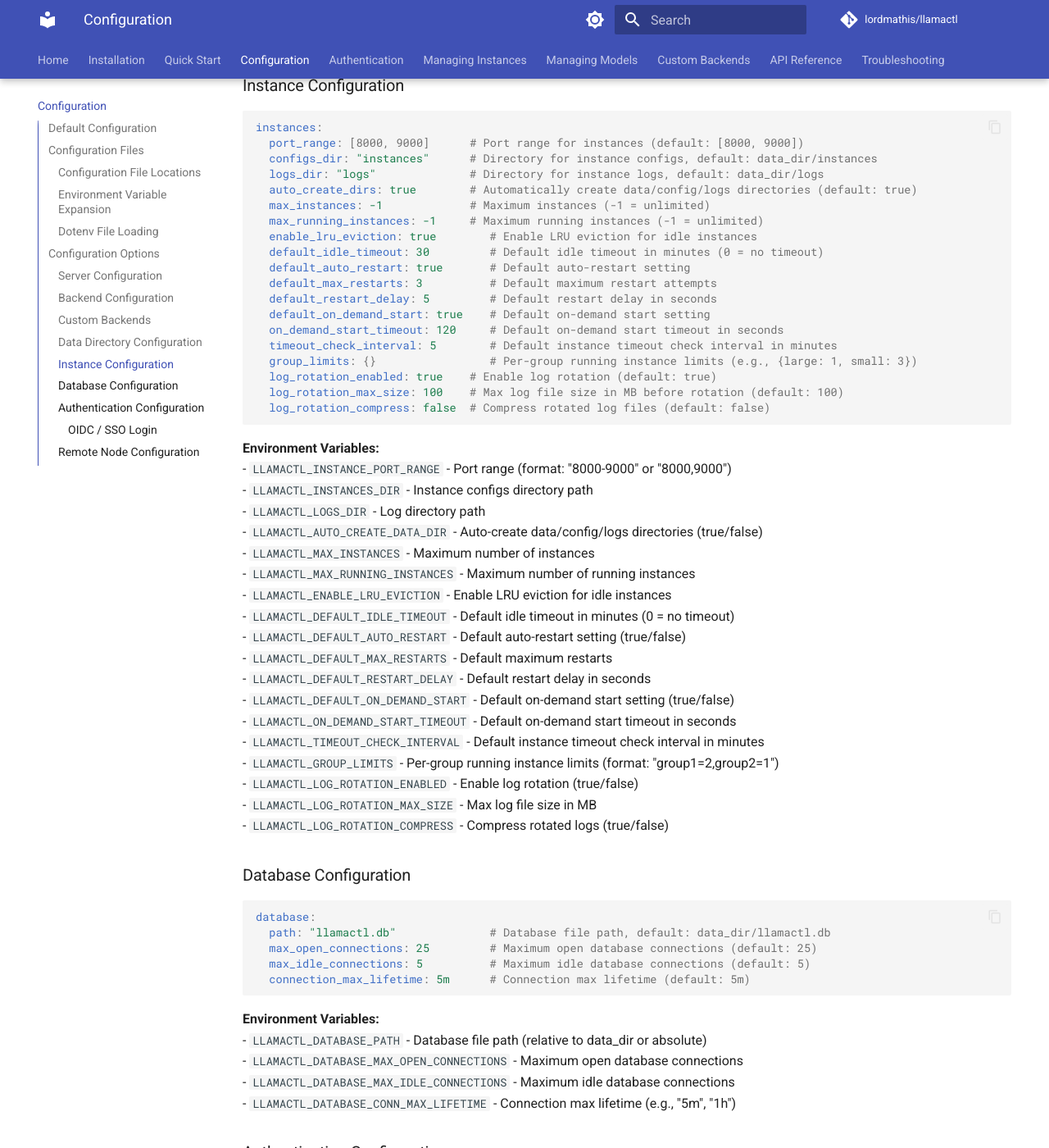
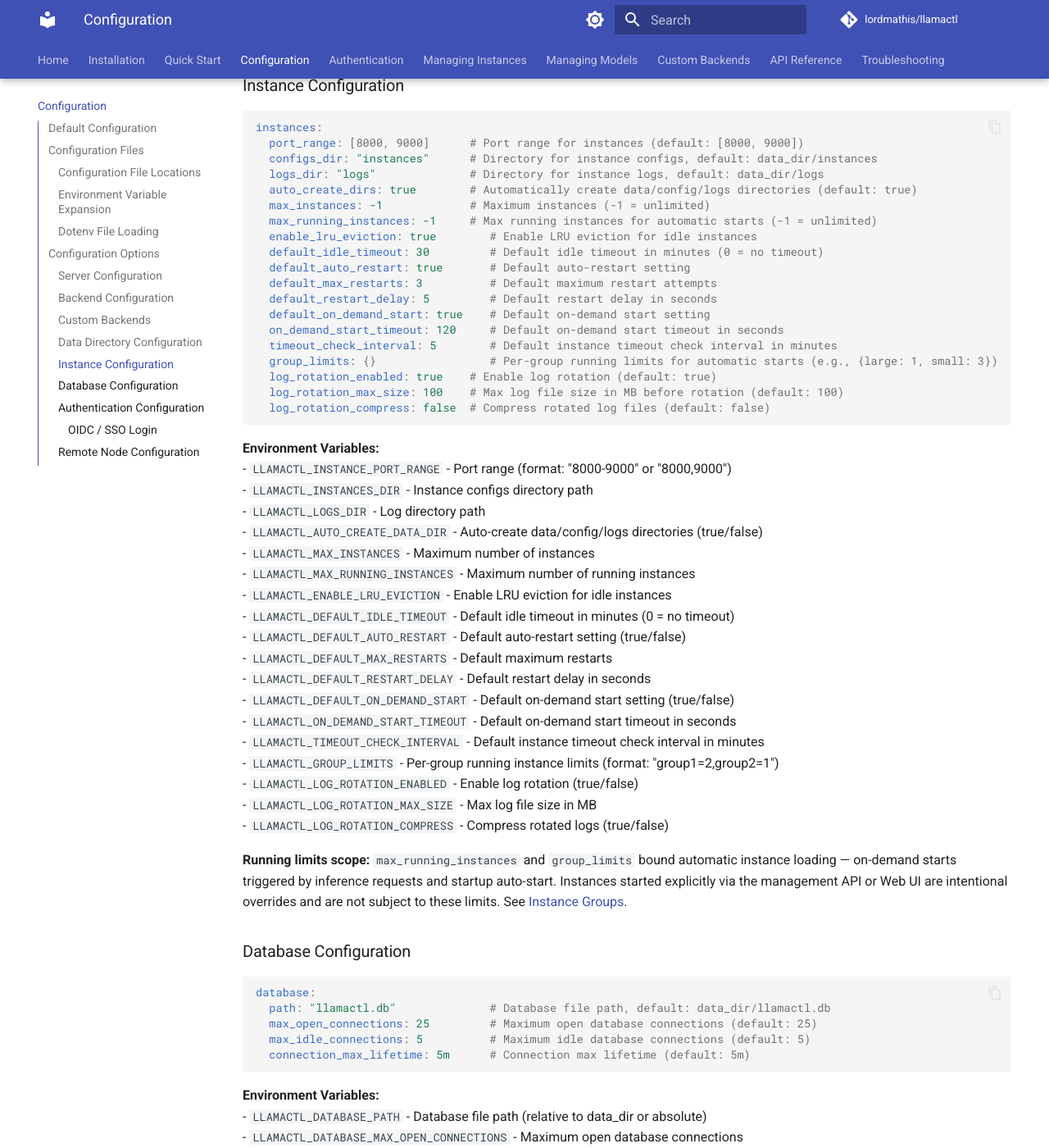
Before and after one commit to lordmathis/llamactl, an MkDocs documentation site: the page built from docs/configuration.md, in a window 1280 px wide and 1400 px high, scrolled down 5994 px. Shown: the whole window at 82% size. Built offline with MkDocs 1.6.1 and Material for MkDocs 9.7.7, drawn with Linux system fonts in a browser that asks for light colours; comment, search, counter and statistics services are not loaded; the version menu is left out; some of the changed text lies outside the part shown.

Commit message:
Document manual start limit and remove dead code

```diff
--- a/docs/configuration.md
+++ b/docs/configuration.md
@@ -59,7 +59,7 @@
   logs_dir: data_dir/logs          # Logs directory
   auto_create_dirs: true           # Auto-create data/config/logs dirs if missing
   max_instances: -1                # Max instances (-1 = unlimited)
-  max_running_instances: -1        # Max running instances (-1 = unlimited)
+  max_running_instances: -1        # Max running instances for automatic starts (-1 = unlimited)
   enable_lru_eviction: true        # Enable LRU eviction for idle instances
   default_idle_timeout: 30         # Default idle timeout in minutes (0 = no timeout)
   default_auto_restart: true       # Auto-restart new instances by default
@@ -278,7 +278,7 @@
   logs_dir: "logs"              # Directory for instance logs, default: data_dir/logs
   auto_create_dirs: true        # Automatically create data/config/logs directories (default: true)
   max_instances: -1             # Maximum instances (-1 = unlimited)
-  max_running_instances: -1     # Maximum running instances (-1 = unlimited)
+  max_running_instances: -1     # Max running instances for automatic starts (-1 = unlimited)
   enable_lru_eviction: true        # Enable LRU eviction for idle instances
   default_idle_timeout: 30         # Default idle timeout in minutes (0 = no timeout)
   default_auto_restart: true       # Default auto-restart setting
@@ -287,7 +287,7 @@
   default_on_demand_start: true    # Default on-demand start setting
   on_demand_start_timeout: 120     # Default on-demand start timeout in seconds
   timeout_check_interval: 5        # Default instance timeout check interval in minutes
-  group_limits: {}                 # Per-group running instance limits (e.g., {large: 1, small: 3})
+  group_limits: {}                 # Per-group running limits for automatic starts (e.g., {large: 1, small: 3})
   log_rotation_enabled: true    # Enable log rotation (default: true)
   log_rotation_max_size: 100    # Max log file size in MB before rotation (default: 100)
   log_rotation_compress: false  # Compress rotated log files (default: false)
@@ -312,6 +312,8 @@
 - `LLAMACTL_LOG_ROTATION_ENABLED` - Enable log rotation (true/false)
 - `LLAMACTL_LOG_ROTATION_MAX_SIZE` - Max log file size in MB
 - `LLAMACTL_LOG_ROTATION_COMPRESS` - Compress rotated logs (true/false)
+
+**Running limits scope:** `max_running_instances` and `group_limits` bound automatic instance loading — on-demand starts triggered by inference requests and startup auto-start. Instances started explicitly via the management API or Web UI are intentional overrides and are not subject to these limits. See [Instance Groups](managing-instances.md#what-the-limits-cover).
 
 ### Database Configuration
 
```
Also changed, not shown: docs/managing-instances.md (+6 -2 lines), 2 other files.
